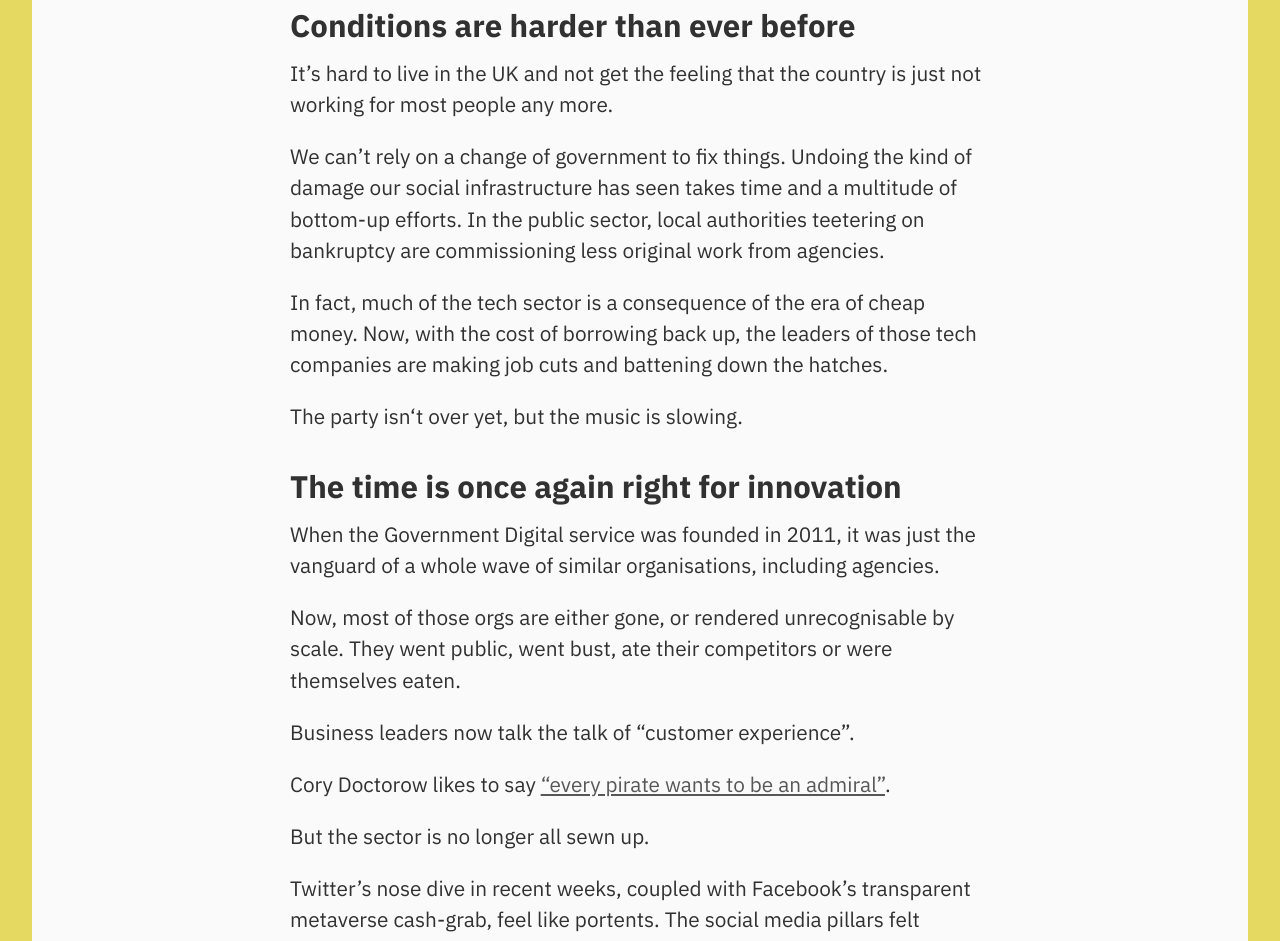
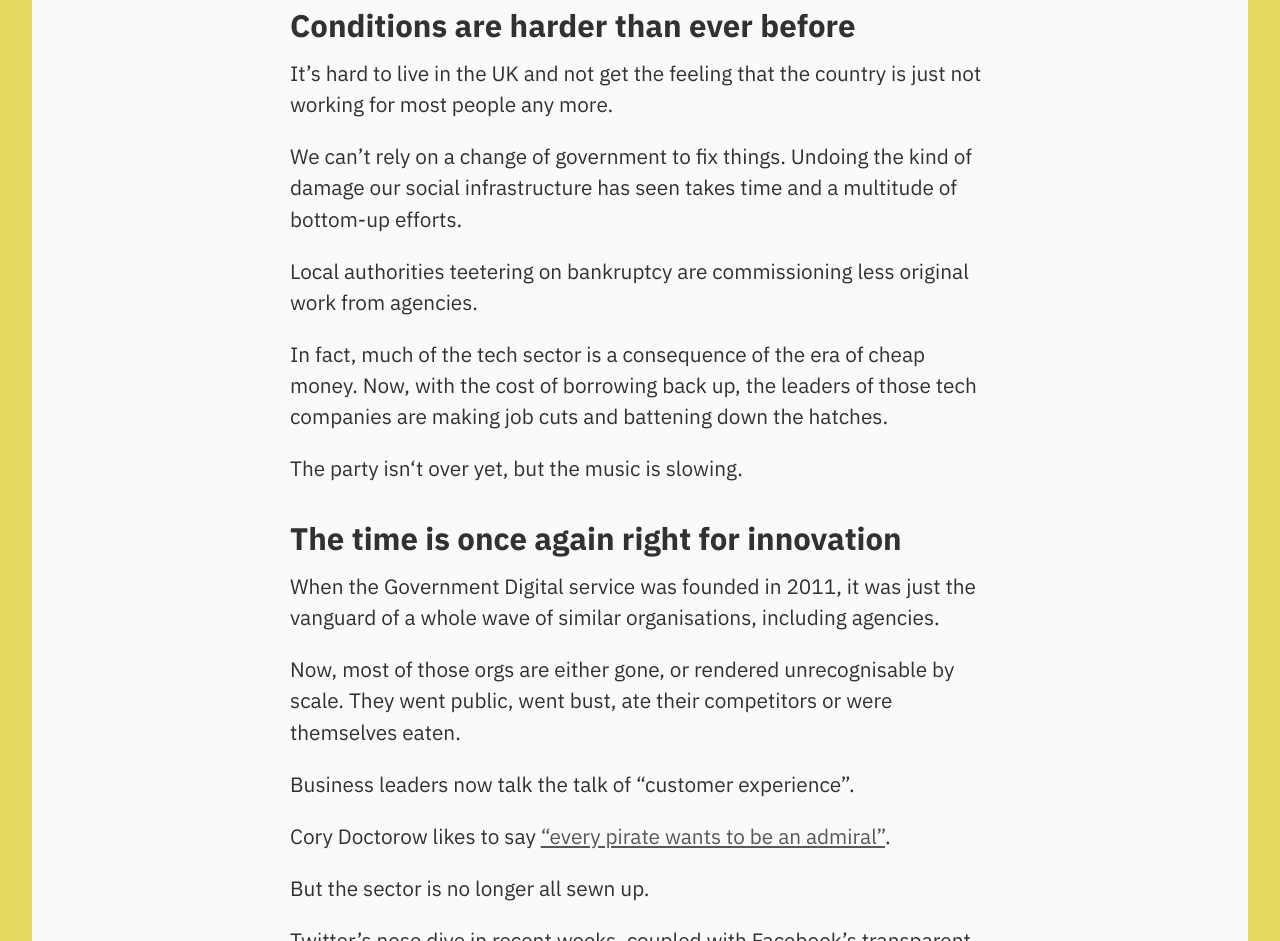
Before and after one commit to interrobang-uk/interrobang, an Eleventy site: page src/blog/introducing-interrobang.md in a window 1280 px wide. Shown: the part 787-1728 px from the top of the page. Built offline with nearby package versions, Linux system fonts and the light colour scheme; Eleventy itself is replaced by a stand-in of ours; files that its build step writes are made by us from their sources.

Commit message:
blog edit

```diff
--- a/src/blog/introducing-interrobang.md
+++ b/src/blog/introducing-interrobang.md
@@ -18,7 +18,8 @@ Since I’d been out of the public sector, the cost of energy, housing and other
 It’s hard to live in the UK and not get the feeling that the country is just not working for most people any more.
 
 We can’t rely on a change of government to fix things. Undoing the kind of damage our social infrastructure has seen takes time and a multitude of bottom-up efforts.
-In the public sector, local authorities teetering on bankruptcy are commissioning less original work from agencies.
+
+Local authorities teetering on bankruptcy are commissioning less original work from agencies.
 
 In fact, much of the tech sector is a consequence of the era of cheap money. Now, with the cost of borrowing back up, the leaders of those tech companies are making job cuts and battening down the hatches.
 
```
